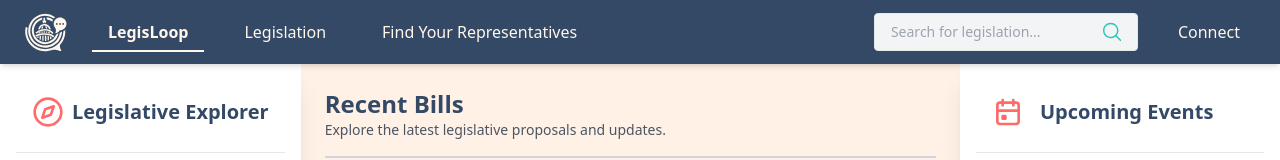
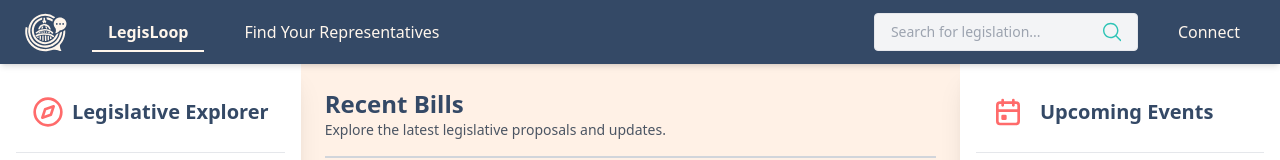
Before and after one commit to LegisLoop/LegisLoop, a React (Create React App) app in the folder legisloop-frontend/: page / in a window 1280 px wide. Shown: the top 160 px of the page. Built offline with nearby package versions, Linux system fonts and the light colour scheme; no server answers.

Commit message:
remove Legislation from nav bar

```diff
--- a/legisloop-frontend/src/components/NavBar/NavBar.js
+++ b/legisloop-frontend/src/components/NavBar/NavBar.js
@@ -15,7 +15,6 @@ function NavBar() {
 
     const navItems = [
         { path: "/", label: "LegisLoop"},
-        { path: "/legislation", label: "Legislation" },
         { path: "/findrepresentatives", label: "Find Your Representatives" },
         { path: "/connect", label: "Connect" }
     ];
@@ -27,7 +26,7 @@ function NavBar() {
                     <LegisLoopLogo className="size-11 mr-6"/>
                 </Link>
                 <ul className="hidden md:flex space-x-6">
-                    {navItems.slice(0, 3).map((item) => (
+                    {navItems.slice(0, 2).map((item) => (
                         <li key={item.path} className="relative">
                             <Link
                                 to={item.path}
```
